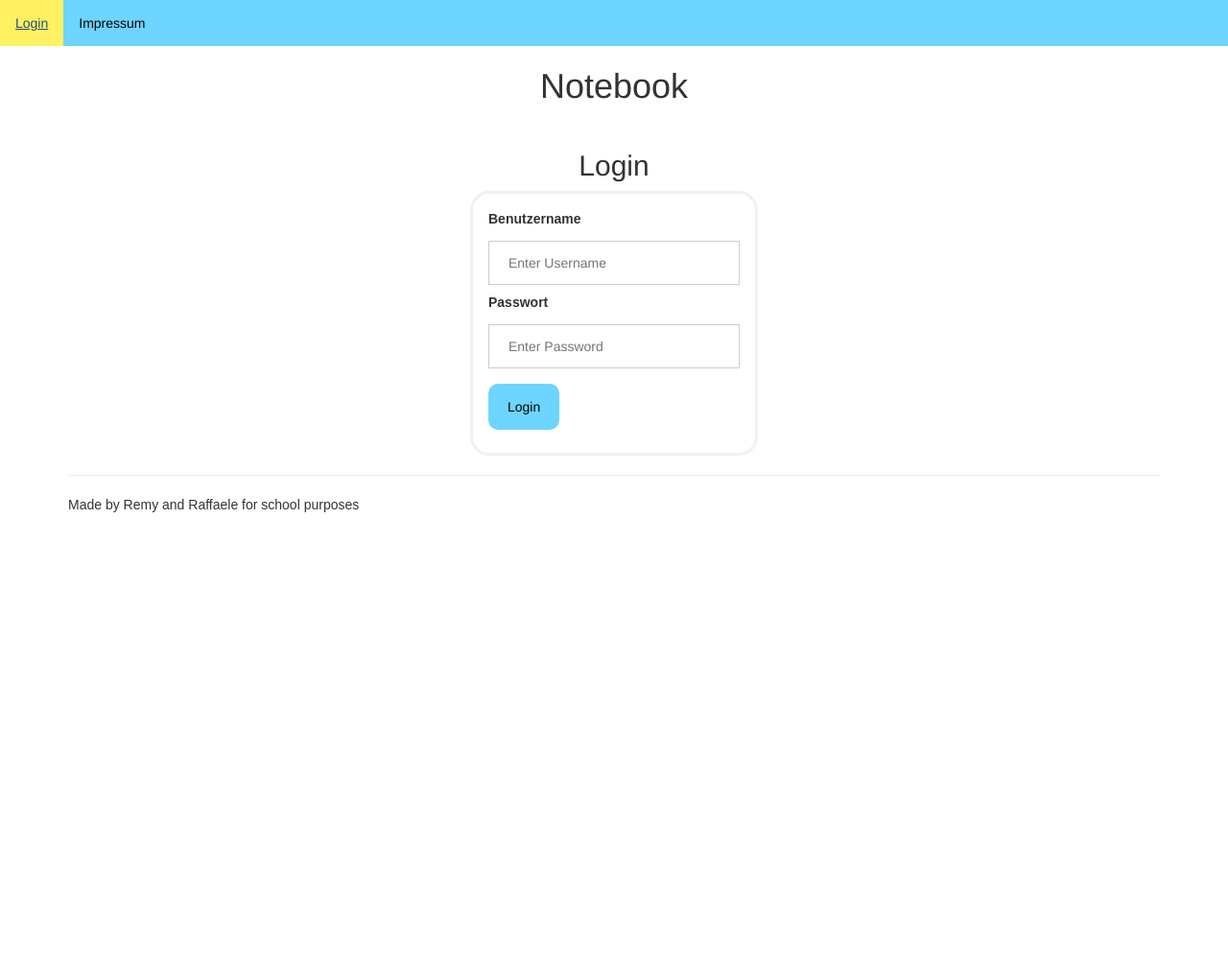
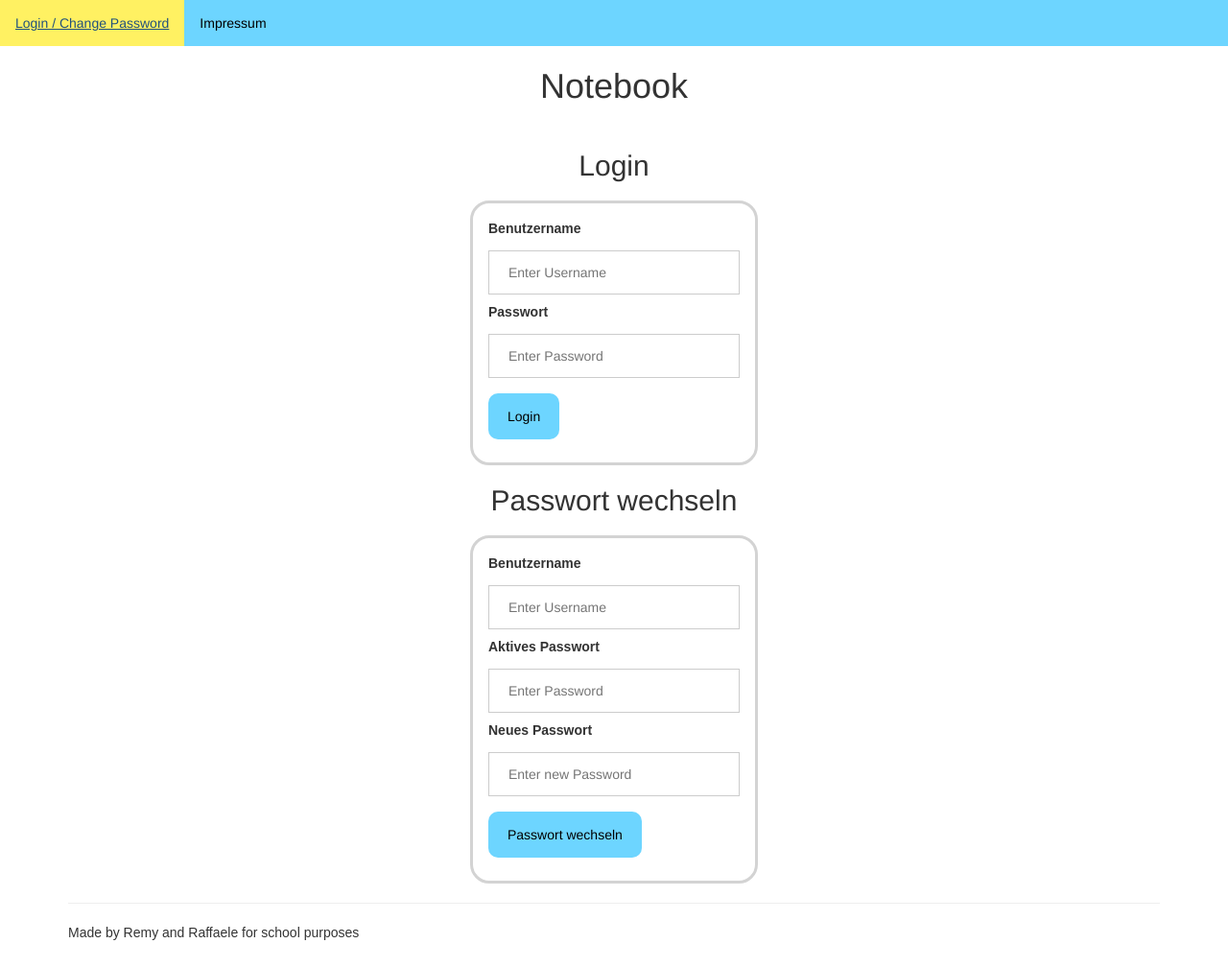
Before and after one commit to RemyStettler/notebook, a PHP site: template view/default_index.php in a window 1280 px wide. Shown: the whole page at 96% size. Before the commit the page ends 534 px from the top, so only its background shows below. Run offline with PHP 8.4, Linux system fonts and the light colour scheme; the template is opened without the code that fills it: most values are stand-ins (such as "Sample title", 1, 10 or a date in 2020); some libraries are stand-ins or nearby versions.

Commit message:
Passwort wechseln form eingefügt

```diff
--- a/public/css/form.css
+++ b/public/css/form.css
@@ -53,12 +53,21 @@ button:hover {
     padding: 16px;
 }
 
-#logincontainer{
+.formcontainer{
   margin: auto;
+  margin-top: 20px;
   padding: 16px;
-  border: 3px solid #f1f1f1;
+  border: 3px solid lightgray;
   border-radius: 20px;
   width: 300px;
+}
+
+.error{
+  color: red;
+}
+
+.success{
+  color: green;
 }
 
 /* The "Forgot password" text */
--- a/repository/NotizRepository.php
+++ b/repository/NotizRepository.php
@@ -50,7 +50,7 @@ class NotizRepository extends Repository
 
             $benutzername = $_SESSION['benutzername'];
             //Dies ist das SQL Statement, dass die Datensätze aus der Datenbank lesen.
-            $query = "SELECT notiz FROM $this->tableName WHERE benutzername = ?";
+            $query = "SELECT id, notiz FROM $this->tableName WHERE benutzername = ?";
 
              //Stellt Verbindung zur Datenbank her.
             $statement = ConnectionHandler::getConnection()->prepare($query);
--- a/view/default_index.php
+++ b/view/default_index.php
@@ -3,7 +3,7 @@
 </div>
 <form action="/user/anmelden" method="post">
 
-	<div id="logincontainer">
+	<div class="formcontainer">
 		<label for="benutzername"><b>Benutzername</b></label>
 		<input type="text" placeholder="Enter Username" name="benutzername" required>
 
@@ -13,10 +13,41 @@
 		<button name="Anmelden" type="submit">Login</button>
 
 		<?php
-			if(isset($_GET['error']) == true)
+			if(isset($_GET['error1']) == true)
 			{
-				echo "<p>Your Password or Username is invalid.<p>";
+				echo "<p class=\"error\">Your Password or Username is invalid.<p>";
 			}
 		 ?>
 	</div>
 </form>
+
+<div class="mitte">
+	<h2>Passwort wechseln</h2>
+</div>
+
+<form action="/user/passwortwechseln" method="post">
+
+	<div class="formcontainer">
+		<label for="resetbenutzername"><b>Benutzername</b></label>
+		<input type="text" placeholder="Enter Username" name="resetbenutzername" required>
+
+		<label for="oldpasswort"><b>Aktives Passwort</b></label>
+		<input type="password" placeholder="Enter Password" name="oldpassword" required>
+
+		<label for="newpasswort"><b>Neues Passwort</b></label>
+		<input type="password" placeholder="Enter new Password" name="newpassword" required>
+
+		<button name="wechseln" type="submit">Passwort wechseln</button>
+
+		<?php
+			if(isset($_GET['success']) == true)
+			{
+				echo "<p class=\"success\">Successful change.";
+			}
+			if(isset($_GET['error2']) == true)
+			{
+				echo "<p class=\"error\">Your Password or Username is invalid.<p>";
+			}
+		 ?>
+	</div>
+</form>
--- a/view/header.php
+++ b/view/header.php
@@ -26,7 +26,7 @@
   <body>
     <div class="oben">
       <ul>
-        <li><a href="/">Login</a></li>
+        <li><a href="/">Login / Change Password</a></li>
         <li><a href="/user/impressum">Impressum</a></li>
       </ul>
     </div>
```
Also changed, not shown: controller/UserController.php (+15 -1 lines), lib/change-check.php (added, +58 -0 lines).
